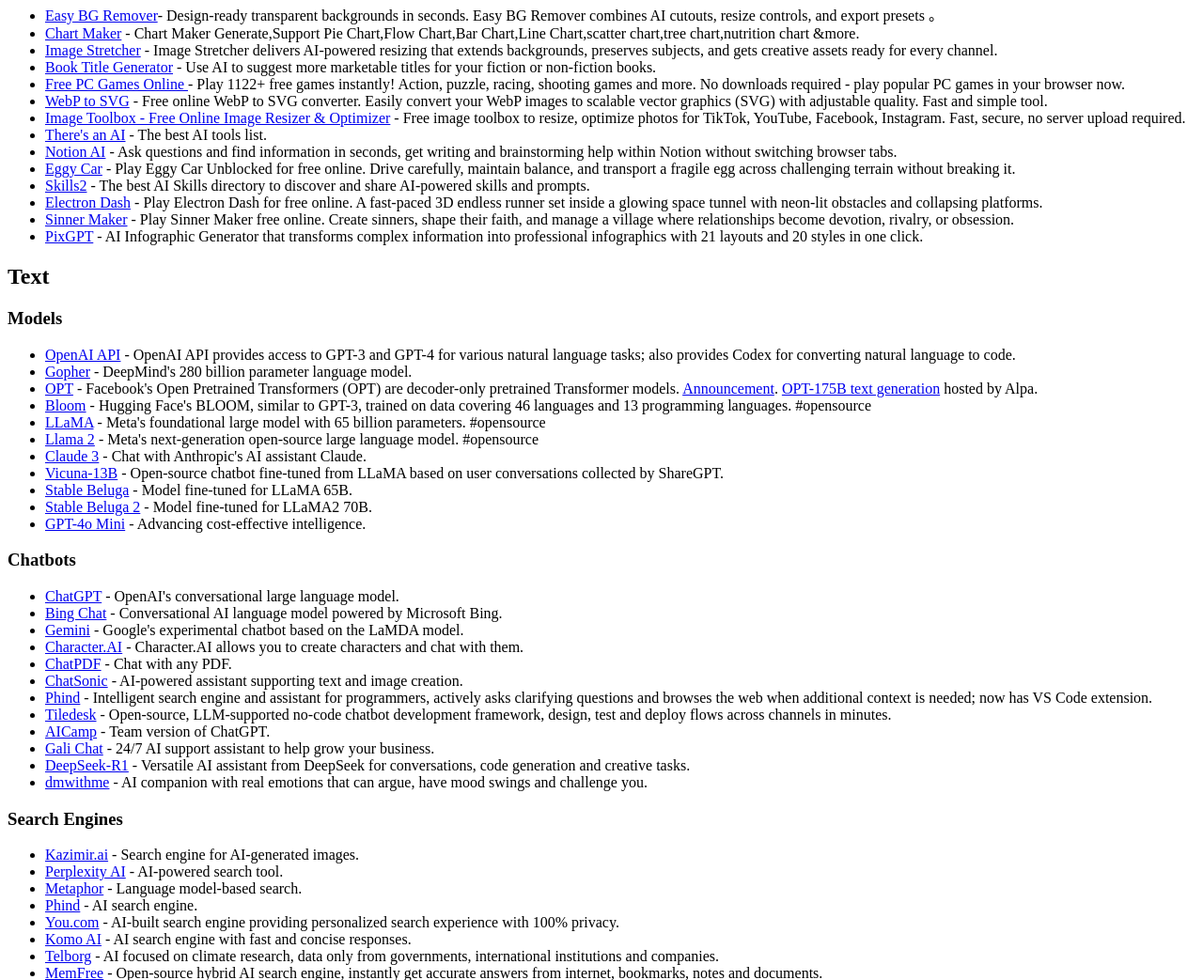
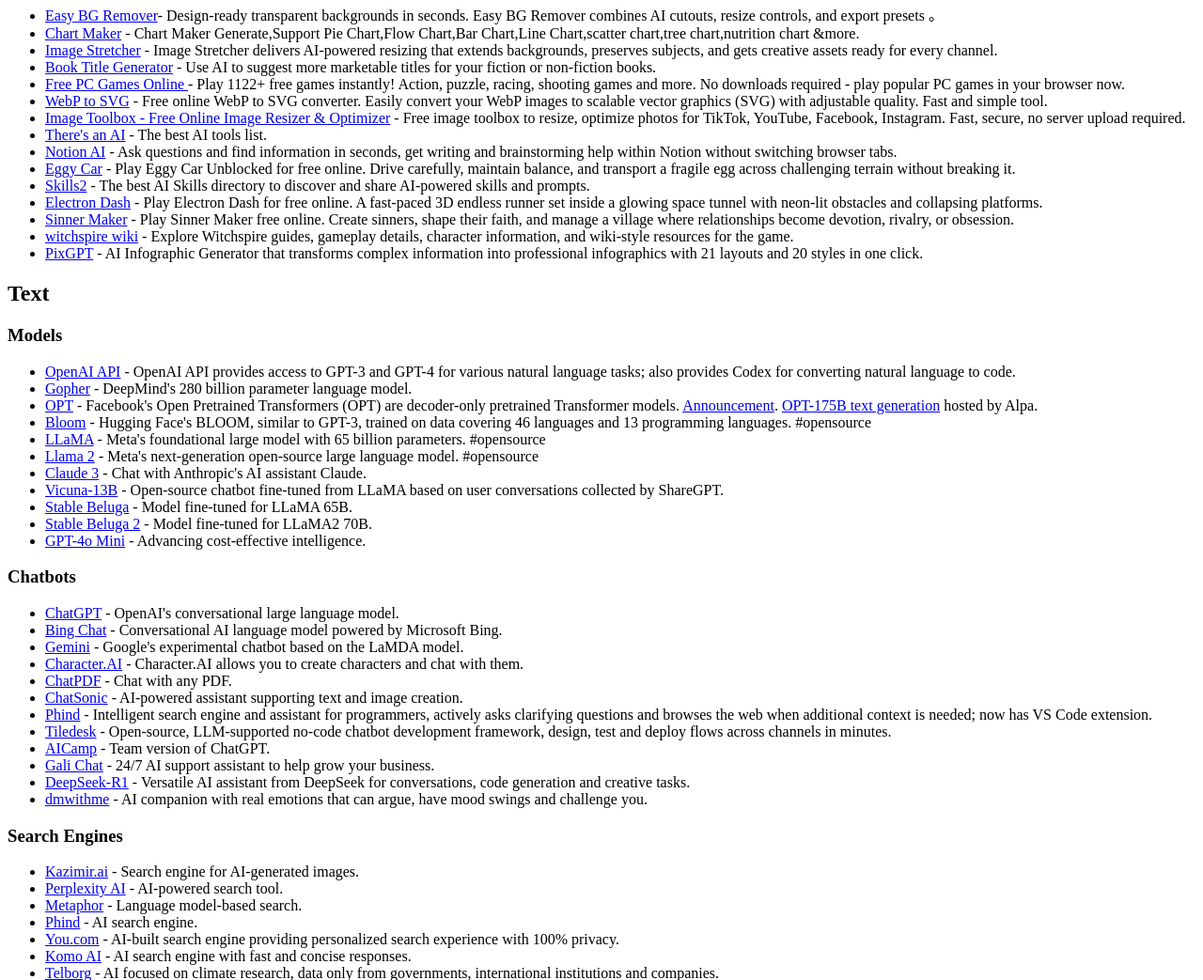
Before and after one commit to FlyingHorse168/FreeAiTools, an Eleventy site: page index.md in a window 1280 px wide. Shown: the part 2077-3120 px from the top of the page at 94% size. Built offline with nearby package versions, Linux system fonts and the light colour scheme; Eleventy itself is replaced by a stand-in of ours; files that its build step writes are made by us from their sources.

Commit message:
update 0616

```diff
--- a/index.md
+++ b/index.md
@@ -68,6 +68,7 @@ Welcome to Free AI Tools! Explore my curated AI list covering top generative AI
 - [Skills2](https://skills2.net/) - The best AI Skills directory to discover and share AI-powered skills and prompts.
 - [Electron Dash](https://theelectrondash.com/) - Play Electron Dash for free online. A fast-paced 3D endless runner set inside a glowing space tunnel with neon-lit obstacles and collapsing platforms.
 - [Sinner Maker](https://sinnermaker.xyz/) - Play Sinner Maker free online. Create sinners, shape their faith, and manage a village where relationships become devotion, rivalry, or obsession.
+- [witchspire wiki](https://witchspire.games/) - Explore Witchspire guides, gameplay details, character information, and wiki-style resources for the game.
 - [PixGPT](https://pixgpt.io/) - AI Infographic Generator that transforms complex information into professional infographics with 21 layouts and 20 styles in one click.
 
 
```
Also changed, not shown: readme.md.
